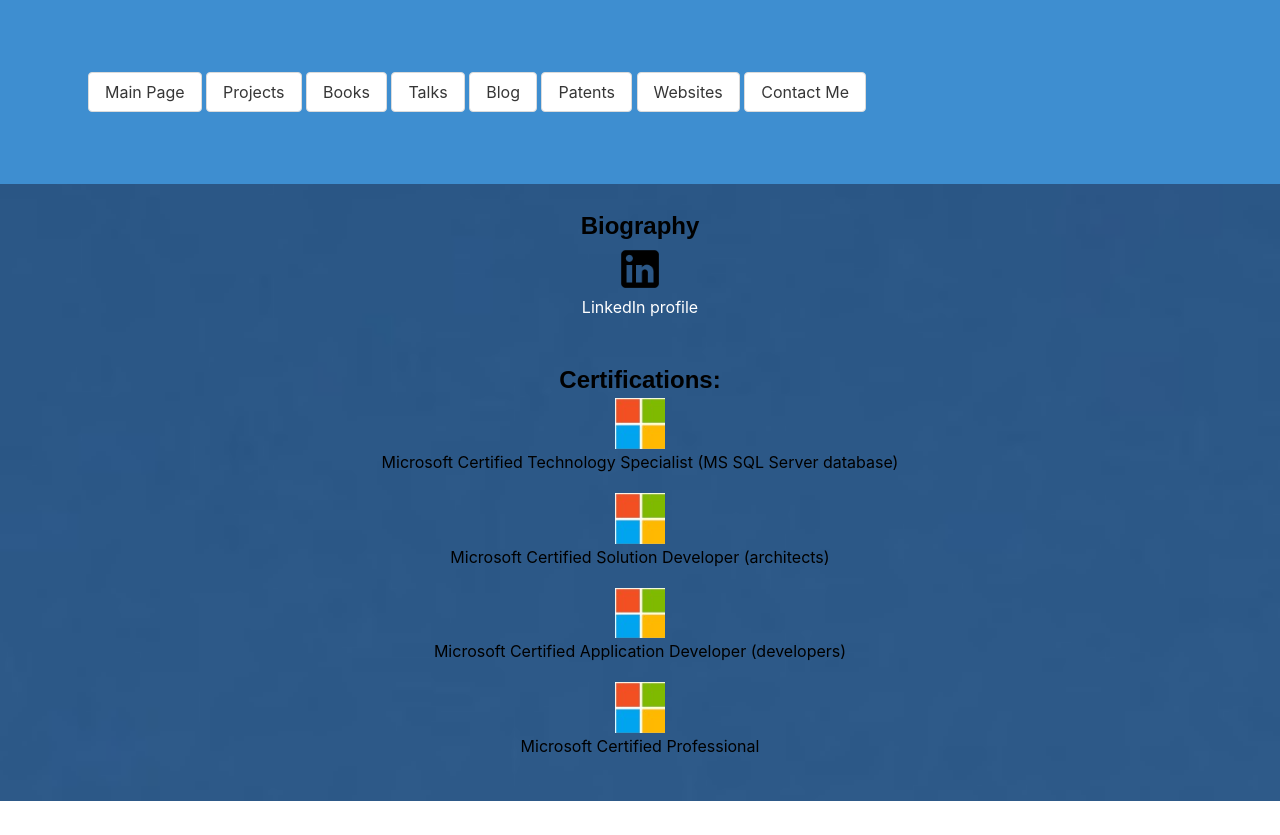
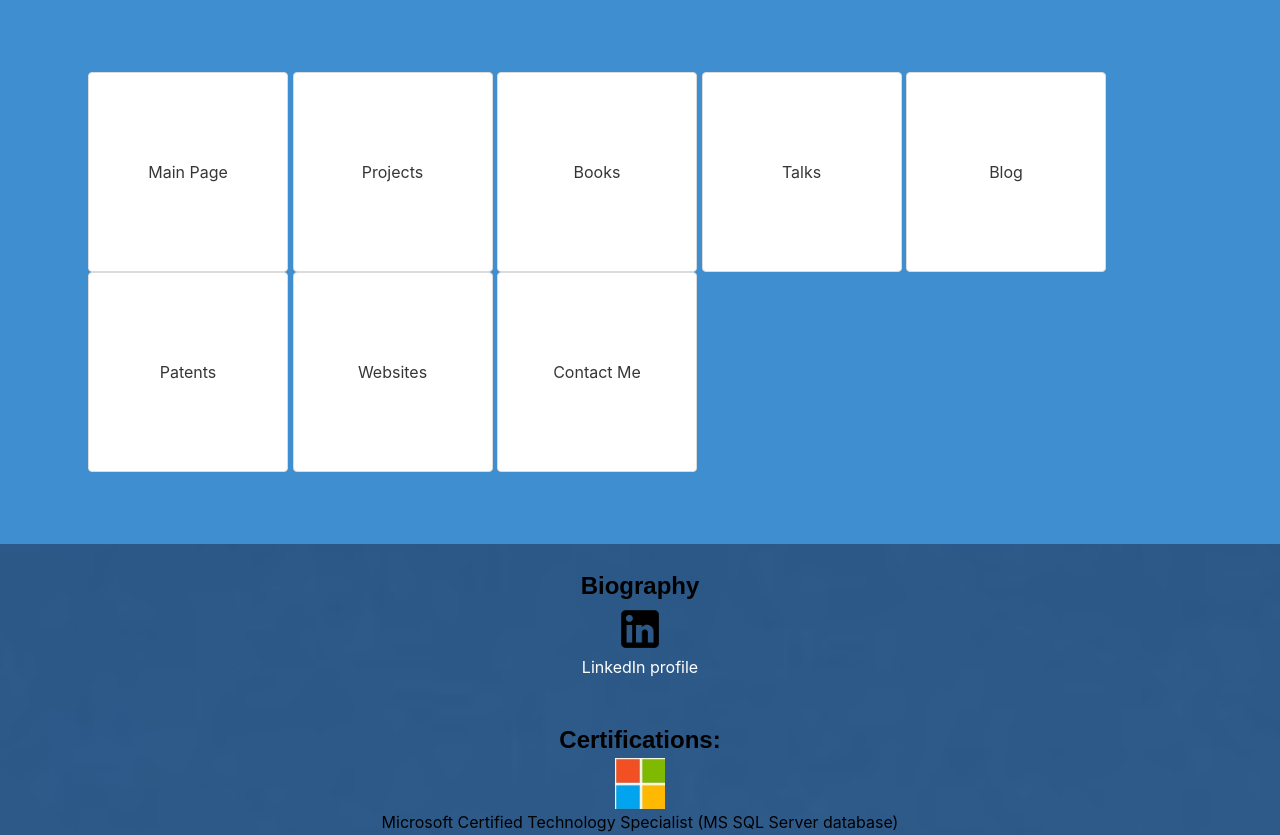
Before and after one commit to ericwood8/ericwood8.github.io, a plain HTML site: page bio.html in a window 1280 px wide. Shown: the top 835 px of the page. Before the commit the page ends 801 px from the top, so only its background shows below. Drawn offline with nearby package versions, Linux system fonts and the light colour scheme.

Commit message:
button width

```diff
--- a/global.css
+++ b/global.css
@@ -81,3 +81,8 @@ html {
   border: 1px solid #ccc;
   border-top: none;
 }
+
+.button{
+  height:200px;
+  width:200px;
+}
```
